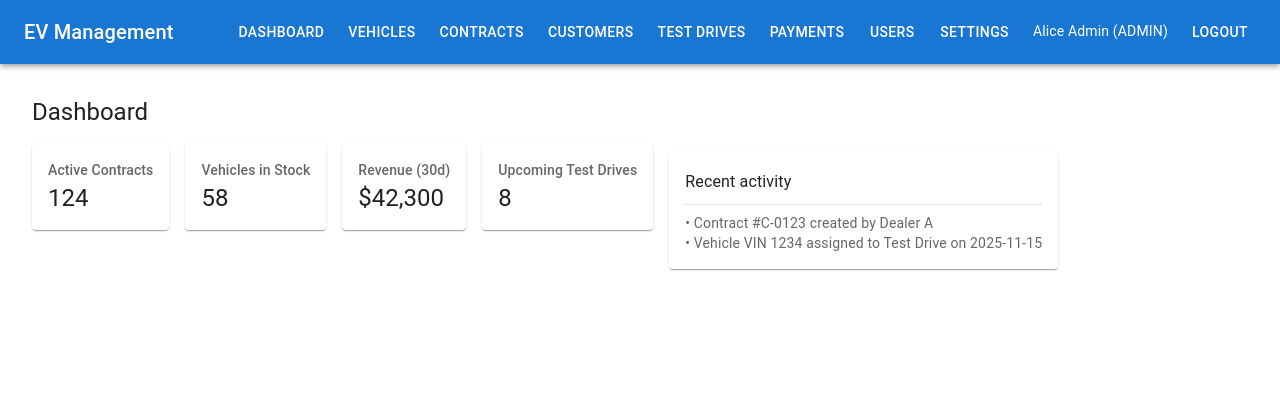
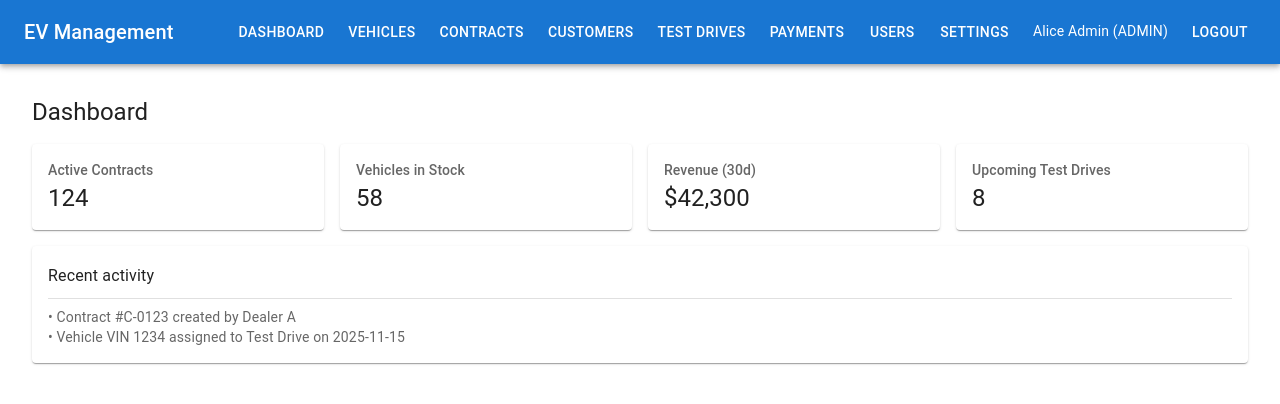
Before and after one commit to HaiPT2002/ev-frontend, a React (Vite) app: page /login in a window 1280 px wide. Both pictures are taken after a click on the button "ADMIN". Shown: the top 404 px of the page. Built offline with nearby package versions, Linux system fonts and the light colour scheme.

Commit message:
fix(ui): resolve MUI Grid typing and URLSearchParams iteration issues

```diff
--- a/src/pages/Dashboard.tsx
+++ b/src/pages/Dashboard.tsx
@@ -24,22 +24,15 @@ export default function Dashboard() {
         Dashboard
       </Typography>
 
-      <Grid container spacing={2}>
-        <Grid item xs={12} sm={6} md={3}>
+      <Box sx={{ display: 'grid', gridTemplateColumns: { xs: '1fr', sm: 'repeat(2, 1fr)', md: 'repeat(4,1fr)' }, gap: 2 }}>
         <StatCard title="Active Contracts" value={124} />
-        </Grid>
-        <Grid item xs={12} sm={6} md={3}>
         <StatCard title="Vehicles in Stock" value={58} />
-        </Grid>
-        <Grid item xs={12} sm={6} md={3}>
         <StatCard title="Revenue (30d)" value="$42,300" />
-        </Grid>
-        <Grid item xs={12} sm={6} md={3}>
         <StatCard title="Upcoming Test Drives" value={8} />
-        </Grid>
+      </Box>
 
-        <Grid item xs={12}>
-          <Paper elevation={1} sx={{ p: 2, mt: 1 }}>
+      <Box sx={{ mt: 2 }}>
+        <Paper elevation={1} sx={{ p: 2 }}>
           <Typography variant="subtitle1">Recent activity</Typography>
           <Divider sx={{ my: 1 }} />
           <Typography variant="body2" color="text.secondary">
@@ -49,8 +42,7 @@ export default function Dashboard() {
             • Vehicle VIN 1234 assigned to Test Drive on 2025-11-15
           </Typography>
         </Paper>
-        </Grid>
-      </Grid>
+      </Box>
     </Box>
   )
 }
--- a/src/pages/PaymentReturn.tsx
+++ b/src/pages/PaymentReturn.tsx
@@ -13,10 +13,10 @@ export default function PaymentReturn() {
     const params: Record<string, string> = {}
     const raw = window.location.search || ''
     const urlParams = new URLSearchParams(raw)
-    for (const key of urlParams.keys()) {
-      const value = urlParams.get(key)
+    // iterate parameters using forEach to avoid TS lib mismatch for .keys()
+    urlParams.forEach((value, key) => {
       if (value !== null) params[key] = value
-    }
+    })
 
     if (!params['vnp_TxnRef']) {
       setStatus('error')
```
Lines whose indentation alone changed are shown as unchanged.
